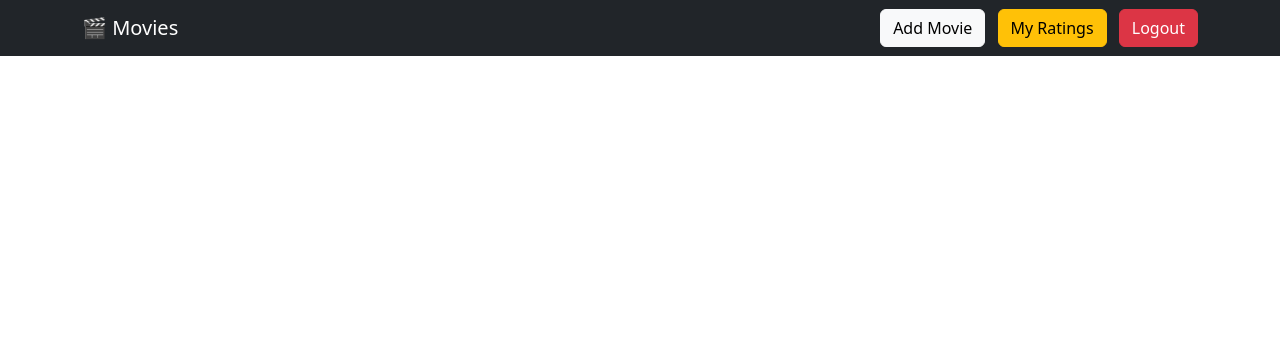
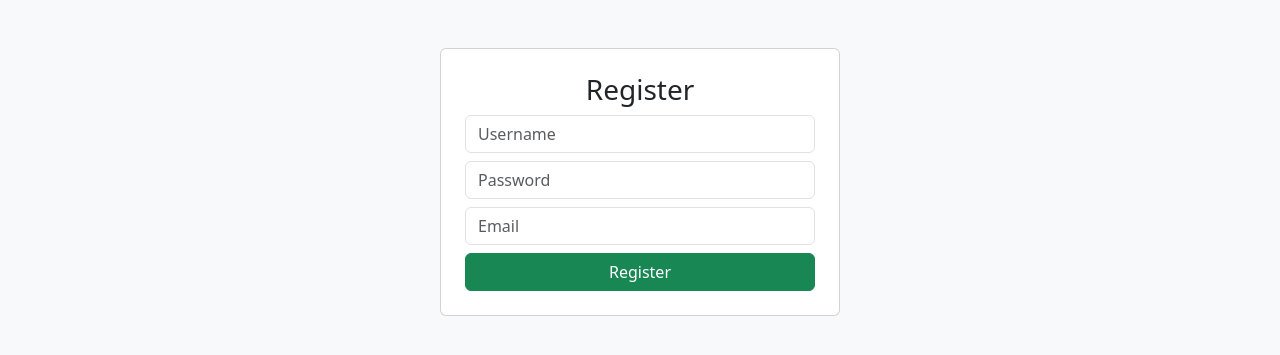
Before and after one commit to shathaalessa/movie-project, a Django app: page /register/ in a window 1280 px wide. Shown: the top 355 px of the page. Run offline with Django 5.2, Linux system fonts and the light colour scheme.

Commit message:
Refactor registration form layout in register.html

```diff
--- a/movies/templates/movies/register.html
+++ b/movies/templates/movies/register.html
@@ -1,30 +1,23 @@
-{% extends "movies/layout.html" %}
+<!DOCTYPE html>
+<html>
+<head>
+    <link href="https://cdn.jsdelivr.net/npm/bootstrap@5.3.0/dist/css/bootstrap.min.css" rel="stylesheet">
+</head>
+<body class="bg-light">
 
-{% block body %}
-<div class="row justify-content-center">
-    <div class="col-md-6">
-        <div class="card p-4 shadow border-0">
-            <h2 class="text-center mb-4">User Registration</h2>
-            <form method="POST">
-                {% csrf_token %}
-                <div class="mb-3">
-                    <label class="form-label">Username</label>
-                    <input type="text" name="username" class="form-control" placeholder="Choose a username" required>
-                </div>
-                <div class="mb-3">
-                    <label class="form-label">Email Address</label>
-                    <input type="email" name="email" class="form-control" placeholder="example@ksu.edu.sa" required>
-                </div>
-                <div class="mb-3">
-                    <label class="form-label">Password</label>
-                    <input type="password" name="password" class="form-control" placeholder="Create a password" required>
-                </div>
-                <button type="submit" class="btn btn-primary w-100 mt-2">Register</button>
-            </form>
-            <p class="mt-3 text-center">
-                Already have an account? <a href="{% url 'movies:login' %}">Login</a>
-            </p>
-        </div>
+<div class="container mt-5">
+    <div class="card p-4 mx-auto" style="max-width:400px;">
+        <h3 class="text-center">Register</h3>
+
+        <form method="POST">
+            {% csrf_token %}
+            <input class="form-control mb-2" name="username" placeholder="Username">
+            <input type="password" class="form-control mb-2" name="password" placeholder="Password">
+            <input class="form-control mb-2" name="email" placeholder="Email">
+            <button class="btn btn-success w-100">Register</button>
+        </form>
     </div>
 </div>
-{% endblock %}
+
+</body>
+</html>
```
